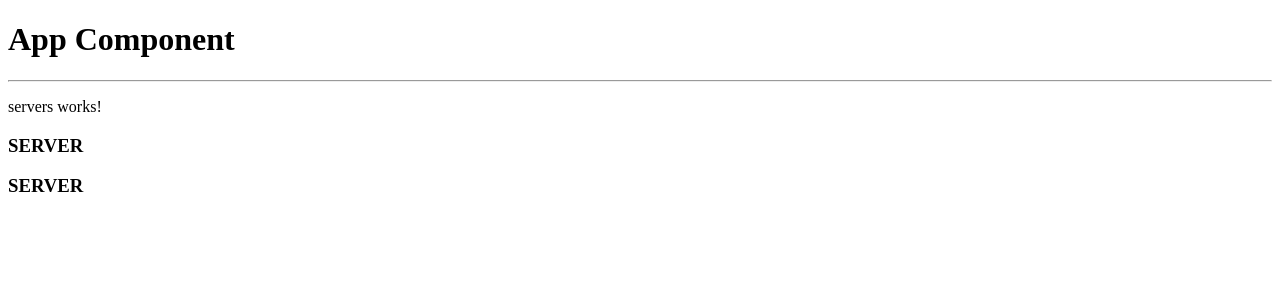
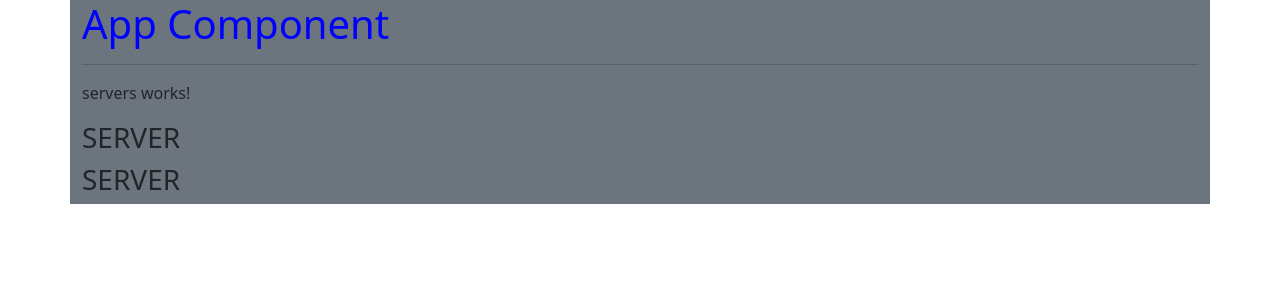
Before and after one commit to BreadsB/angular-learning, an Angular app: page / in a window 1280 px wide. Shown: the top 300 px of the page. Built offline with nearby package versions, Linux system fonts and the light colour scheme.

Commit message:
Styling basics

```diff
--- a/angular.json
+++ b/angular.json
@@ -37,6 +37,7 @@
               "src/assets"
             ],
             "styles": [
+              "node_modules/bootstrap/dist/css/bootstrap.min.css",
               "src/styles.sass"
             ],
             "scripts": []
--- a/package.json
+++ b/package.json
@@ -18,6 +18,7 @@
     "@angular/platform-browser": "^17.0.0",
     "@angular/platform-browser-dynamic": "^17.0.0",
     "@angular/router": "^17.0.0",
+    "bootstrap": "^5.3.2",
     "rxjs": "~7.8.0",
     "tslib": "^2.3.0",
     "zone.js": "~0.14.2"
--- a/src/app/app.component.html
+++ b/src/app/app.component.html
@@ -1,3 +1,9 @@
-<h1>App Component</h1>
-<hr>
-<app-servers></app-servers>
+<div class="container">
+    <div class="row">
+        <div class="col-xs-12 bg-secondary">
+            <h1>App Component</h1>
+            <hr>
+            <app-servers></app-servers>
+        </div>
+    </div>
+</div>
--- a/src/app/app.component.sass
+++ b/src/app/app.component.sass
@@ -0,0 +1,2 @@
+h1
+    color: #0000ff
```
Also changed, not shown: 1 other file (tests, documents, lock files or other folders).
